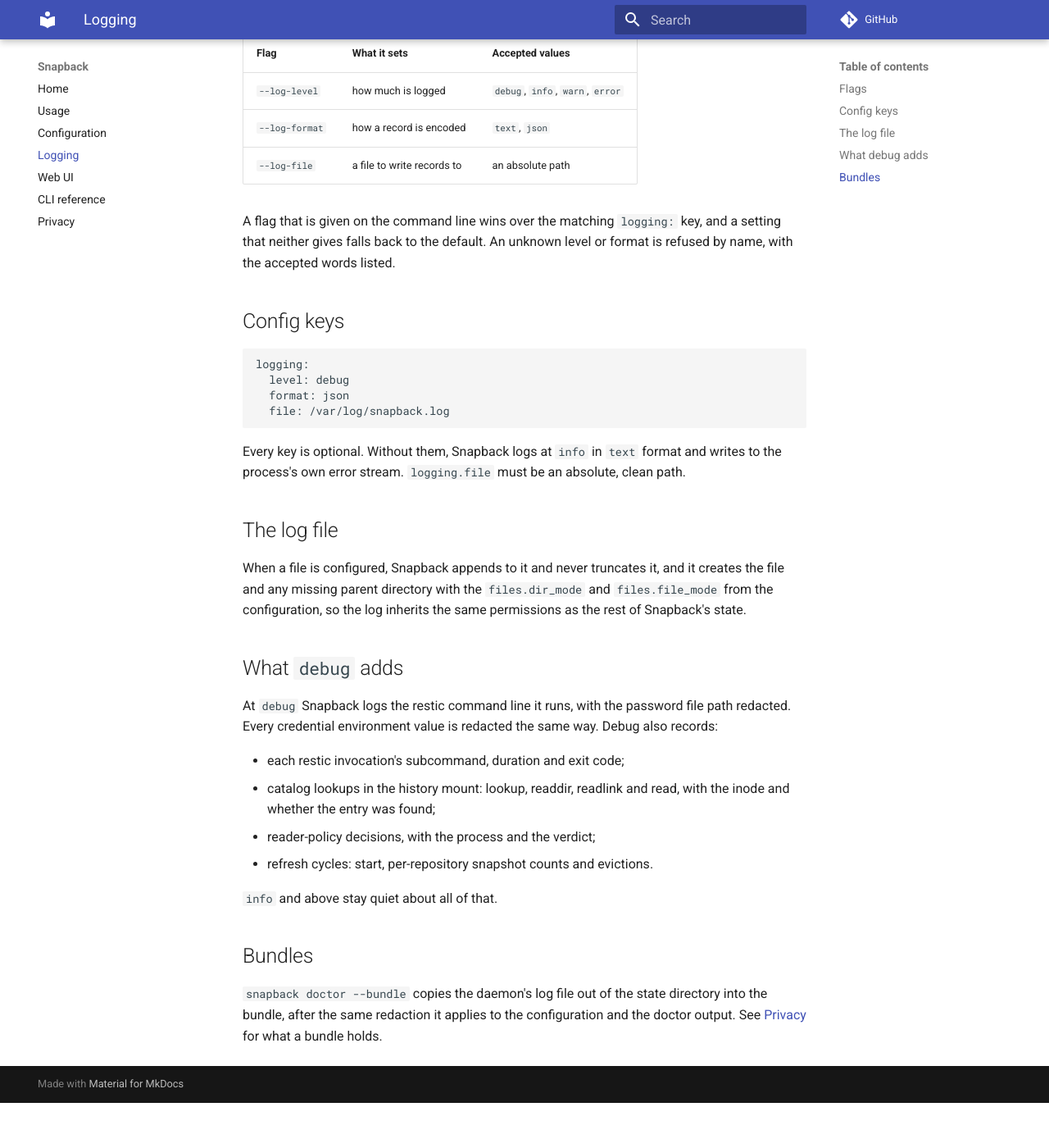
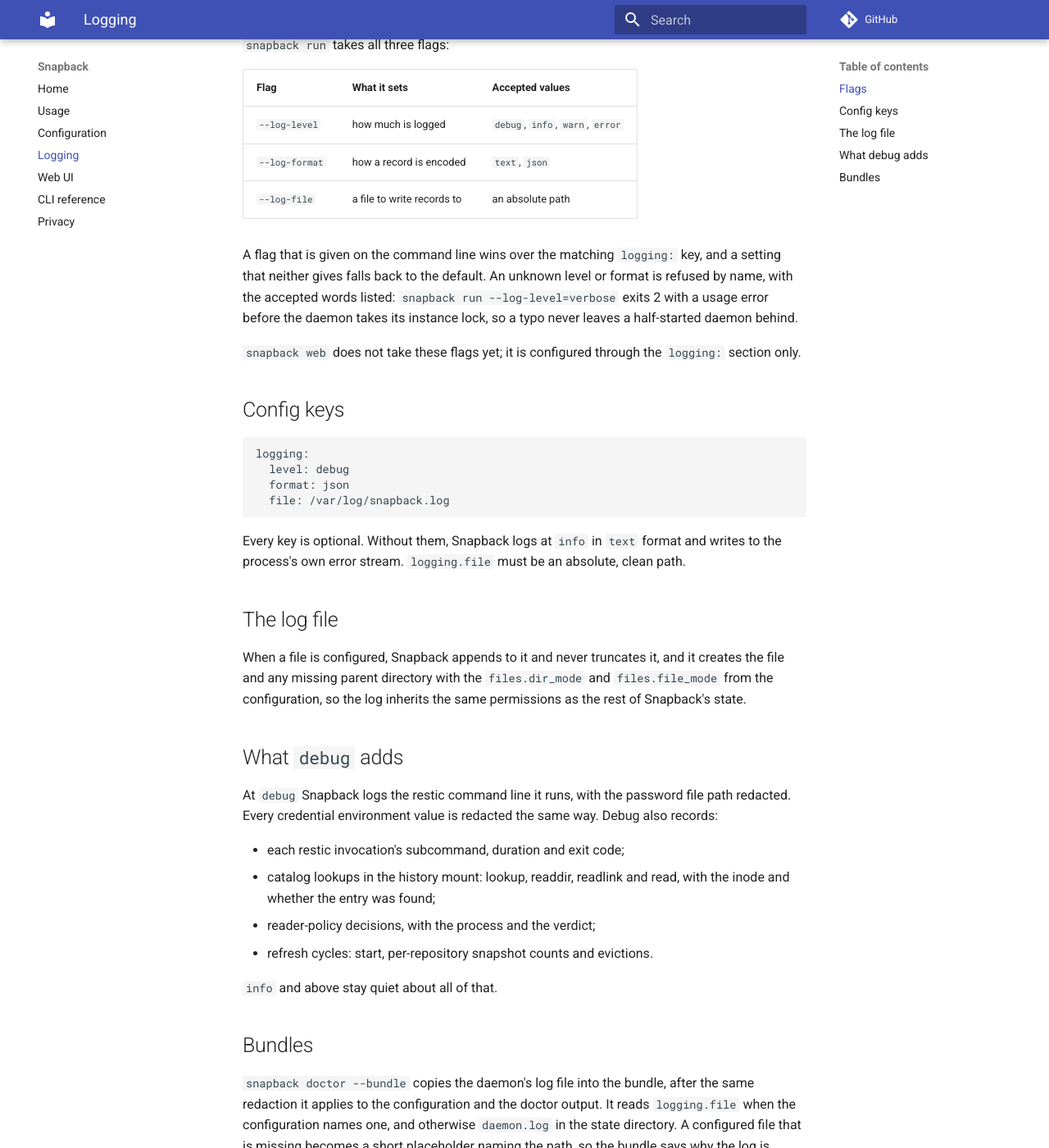
Before and after one commit to adeelahmad/snapback, an MkDocs documentation site: the page built from docs-site/logging.md, in a window 1280 px wide and 1400 px high, scrolled down 305 px. Shown: the whole window at 82% size. Built offline with MkDocs 1.6.1 and Material for MkDocs 9.7.7, drawn with Linux system fonts in a browser that asks for light colours; comment, search, counter and statistics services are not loaded; before the commit the page ends 1650 px from its top, so only the background shows below that; some of the changed text lies outside the part shown.

Commit message:
docs: name snapback run and the bundle's log file source on the logging page (S5-36/T15b)
The page was written against a base where neither fact held yet, so it avoided
naming the command and said the bundle reads the state-dir log. Both are true on
this tree: snapback run registers --log-level/--log-format/--log-file and resolves
them over logging:, refusing a bad value with a usage error (exit 2) before the
daemon takes its instance lock; doctor --bundle reads logging.file when the config
names one and daemon.log in the state directory otherwise, with a placeholder when
a configured file is missing. snapback web does not take the flags yet, and the
page says so rather than implying it does.

```diff
--- a/docs-site/logging.md
+++ b/docs-site/logging.md
@@ -5,6 +5,8 @@
 the config file.
 
 ## Flags
+
+`snapback run` takes all three flags:
 
 | Flag | What it sets | Accepted values |
 |---|---|---|
@@ -14,7 +16,11 @@
 
 A flag that is given on the command line wins over the matching `logging:` key, and a setting
 that neither gives falls back to the default. An unknown level or format is refused by name,
-with the accepted words listed.
+with the accepted words listed: `snapback run --log-level=verbose` exits 2 with a usage error
+before the daemon takes its instance lock, so a typo never leaves a half-started daemon behind.
+
+`snapback web` does not take these flags yet; it is configured through the `logging:` section
+only.
 
 ## Config keys
 
@@ -49,6 +55,9 @@
 
 ## Bundles
 
-`snapback doctor --bundle` copies the daemon's log file out of the state directory into the
-bundle, after the same redaction it applies to the configuration and the doctor output. See
-[Privacy](privacy.md) for what a bundle holds.
+`snapback doctor --bundle` copies the daemon's log file into the bundle, after the same
+redaction it applies to the configuration and the doctor output. It reads `logging.file` when
+the configuration names one, and otherwise `daemon.log` in the state directory. A configured
+file that is missing becomes a short placeholder naming the path, so the bundle says why the
+log is absent instead of dropping it silently. See [Privacy](privacy.md) for what a bundle
+holds.
```
